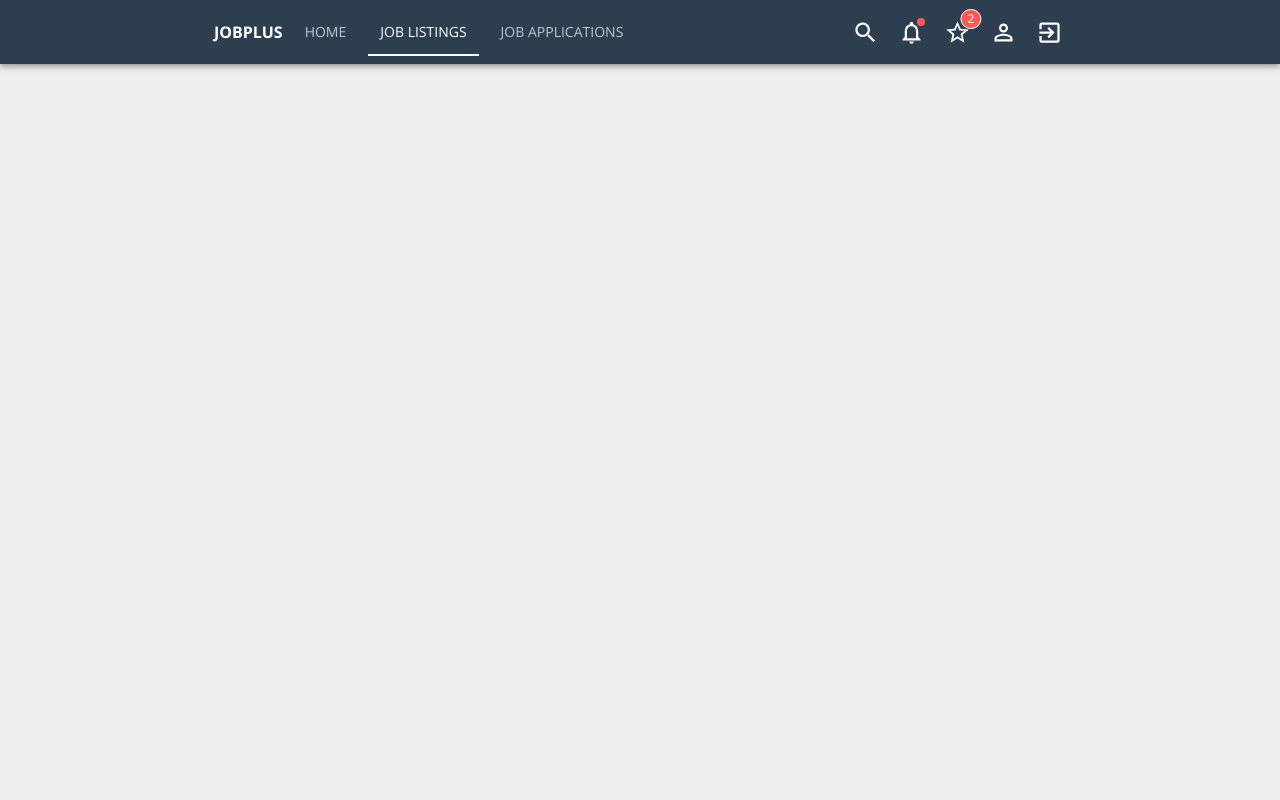
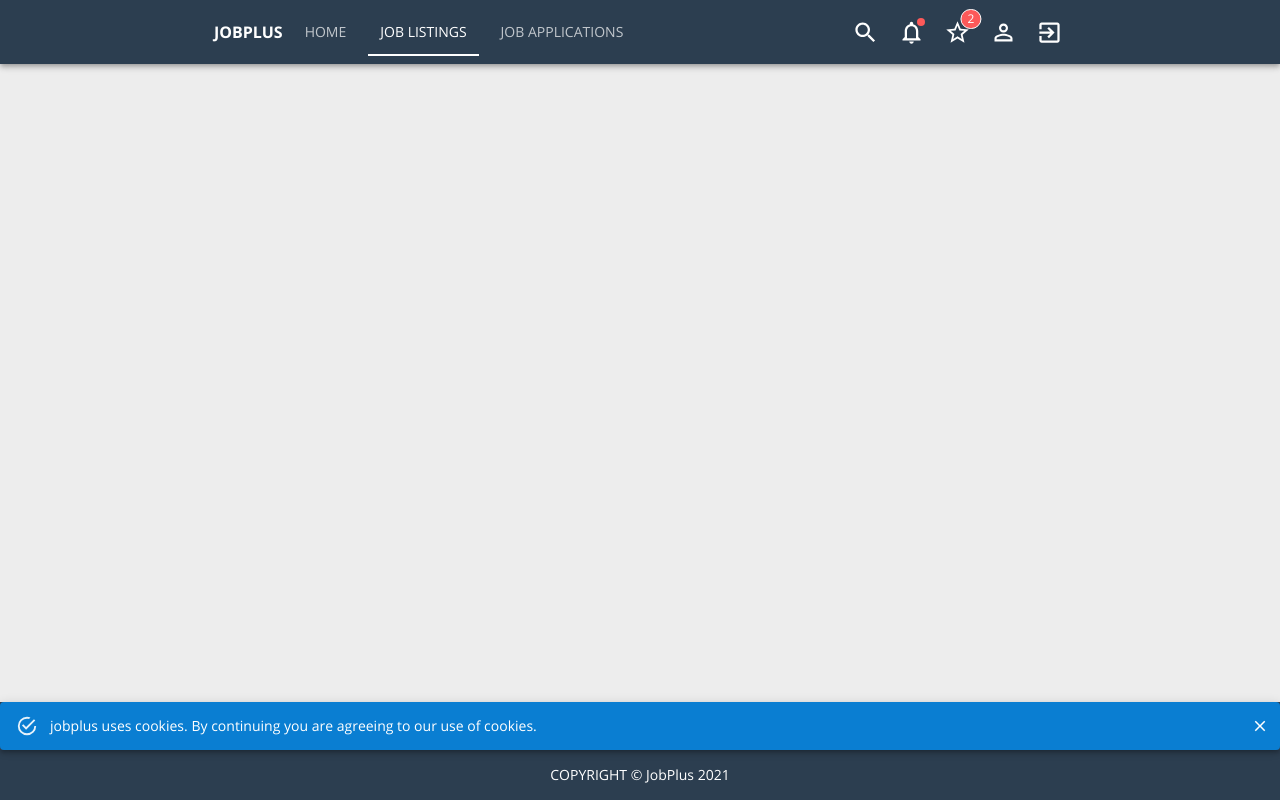
Before and after one commit to collins-adhola/jobplus_react_frontend, a React (Create React App) app: page /job-listings in a window 1280 px wide. Built offline with nearby package versions, Linux system fonts and the light colour scheme.

Commit message:
added Cookies

```diff
--- a/src/App.js
+++ b/src/App.js
@@ -3,6 +3,8 @@ import logo from './logo.svg';
 import './App.css';
 import { BrowserRouter, useHistory } from 'react-router-dom';
 import Navbar from './components/Navbar';
+import Footer from './components/Footer';
+import Cookie from './components/Cookie';
 
 function App() {
   let history = useHistory();
@@ -11,6 +13,8 @@ function App() {
    <>
     <BrowserRouter history= {history}>
      <Navbar />
+     <Cookie />
+     <Footer />
     </BrowserRouter>
    </>
   );
--- /dev/null
+++ b/src/components/Cookie.js
@@ -0,0 +1,50 @@
+import { AppBar, Collapse, IconButton } from '@material-ui/core';
+import { Alert } from '@material-ui/lab';
+import { makeStyles } from '@material-ui/styles';
+import React, { useState }  from 'react';
+import CloseIcon from '@material-ui/icons/Close';
+
+
+const useStyles = makeStyles((theme) => ({
+  root: {
+    position:'fixed',
+    width: '100%',
+    bottom: '50px',
+  },
+  standardSuccess: {
+    backgroundColor: theme.palette.common.beta,
+    color: theme.palette.common.light,
+    '& .MuiSvgIcon-root': {
+      color: theme.palette.common.light,
+    }
+  },
+
+}))
+export default function Cookie() {
+  const classes = useStyles();
+  const[open, setOpen] = useState(true);
+  return (
+    <AppBar position='static' className={classes.root}>
+      <Collapse in={open}>
+        <Alert
+          classes={{standardSuccess:classes.standardSuccess}}
+          action={
+            <IconButton
+              ariel-label='close'
+              color='inherit'
+              size='small'
+              onClick={() => {
+                setOpen(false);
+              }
+              }
+            >
+              <CloseIcon fontSize='inherit' />
+            </IconButton>
+          }
+        >
+          jobplus uses cookies. By continuing you are agreeing to our use of cookies.
+        </Alert>
+      </Collapse>
+    </AppBar>
+  )
+}
--- /dev/null
+++ b/src/components/Footer.js
@@ -0,0 +1,22 @@
+import { makeStyles } from '@material-ui/styles';
+import React from 'react';
+
+const useStyles = makeStyles((theme) => ({
+  root: {
+    position: 'fixed',
+    width: '100%',
+    bottom: '0px',
+    backgroundColor: theme.palette.common.alpha,
+    color: theme.palette.common.light,
+    textAlign: 'center',
+    padding: '15px',
+  },
+}))
+
+export default function Footer({ props }) {
+  const classes = useStyles();
+
+  return (
+    <div className={classes.root}>COPYRIGHT &copy; JobPlus 2021</div>
+  );
+}
```
